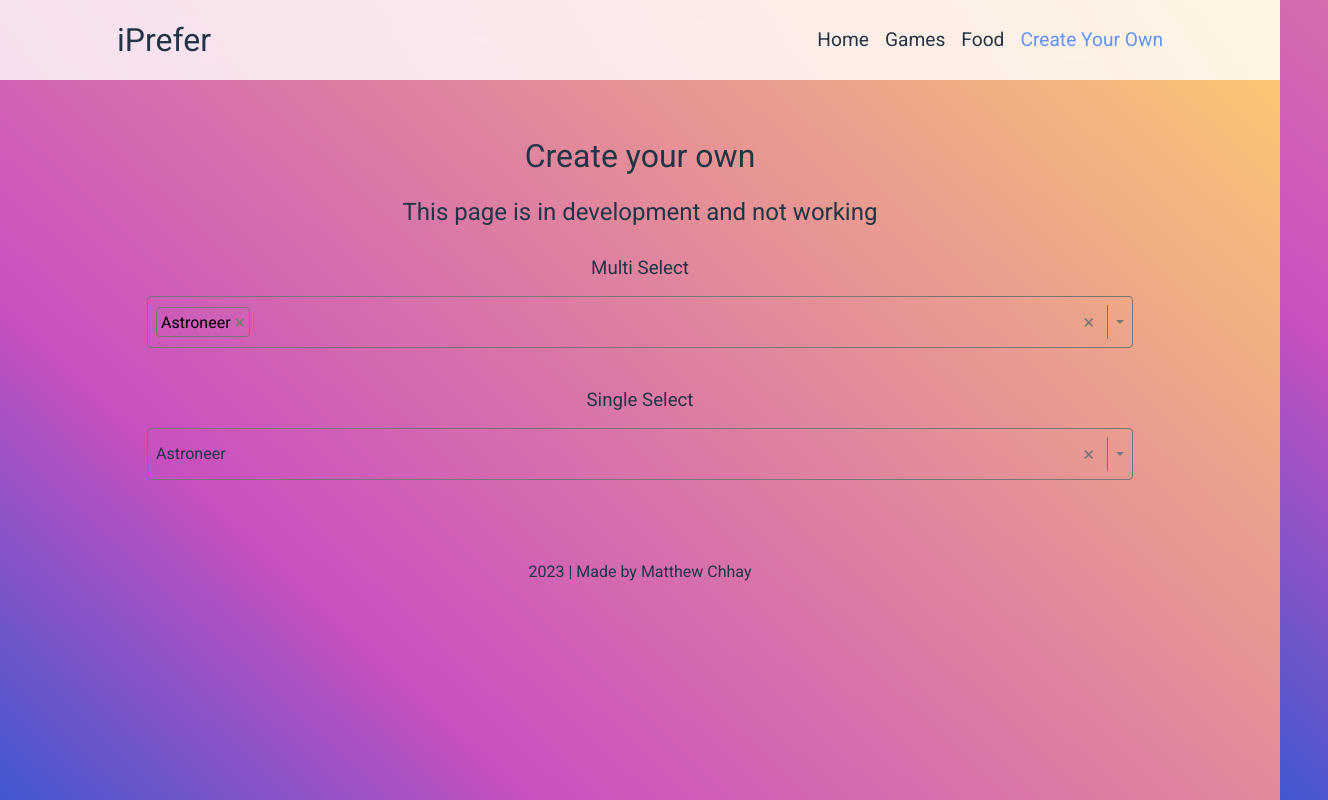
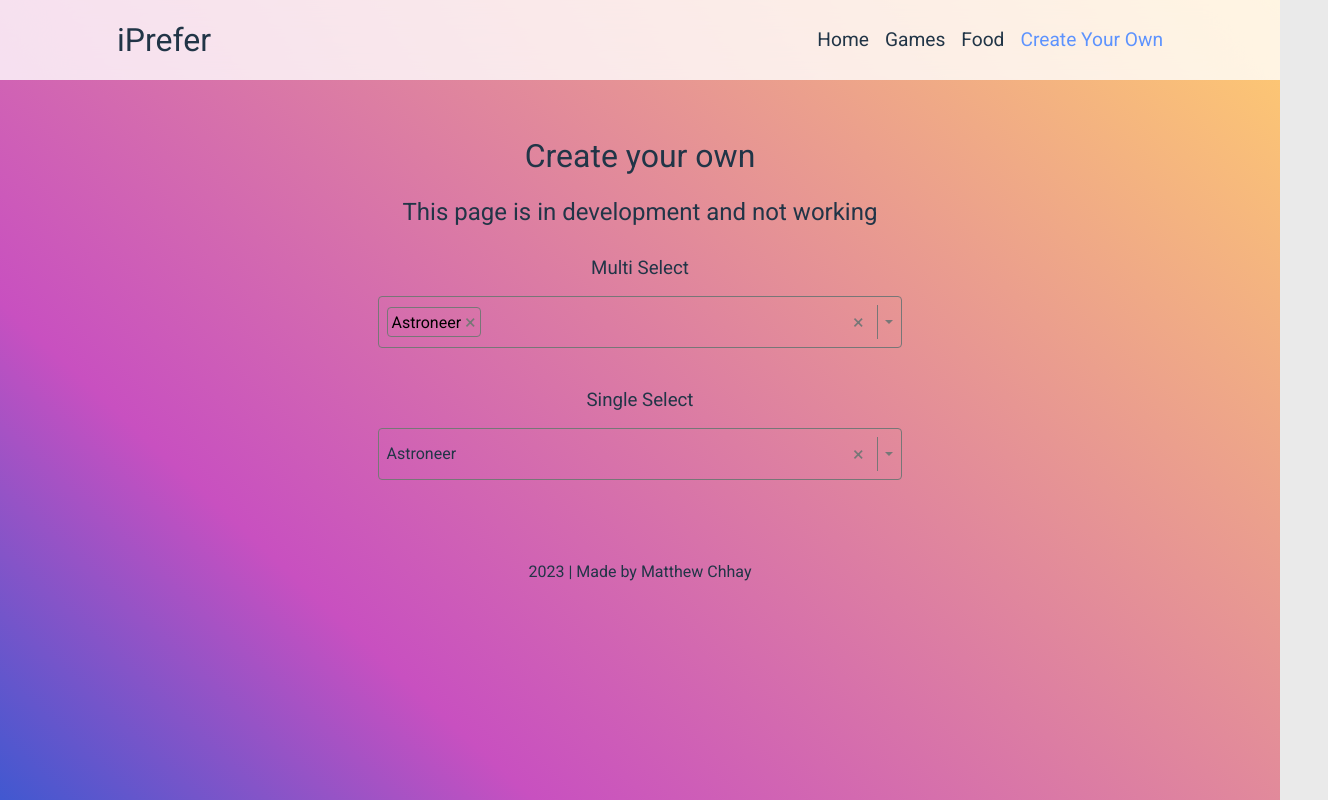
Before and after one commit to chhaymatt/iPrefer, a React (Vite) app: page /#/create-your-own in a window 1280 px wide. Shown: the whole page, 1328 px wide, since content can reach past the window. Built offline with nearby package versions, Linux system fonts and the light colour scheme.

Commit message:
Changed widths

```diff
--- a/src/components/CreateYourOwn/CreateYourOwn.module.scss
+++ b/src/components/CreateYourOwn/CreateYourOwn.module.scss
@@ -4,5 +4,4 @@
     align-items: center;
     padding: 3rem;
     height: 100%;
-    width: 100%;
 }
--- a/src/components/Select/Select.module.scss
+++ b/src/components/Select/Select.module.scss
@@ -1,8 +1,6 @@
 .Container {
     position: relative;
     width: 100%;
-    min-width: 350px;
-    max-width: 968px;
     min-height: 1.5em;
     border: 0.05em solid #777;
     display: flex;
@@ -38,7 +36,6 @@
 .Clear-Btn:focus,
 .Clear-Btn:hover {
     color: white;
-
 }
 
 .Divider {
```
